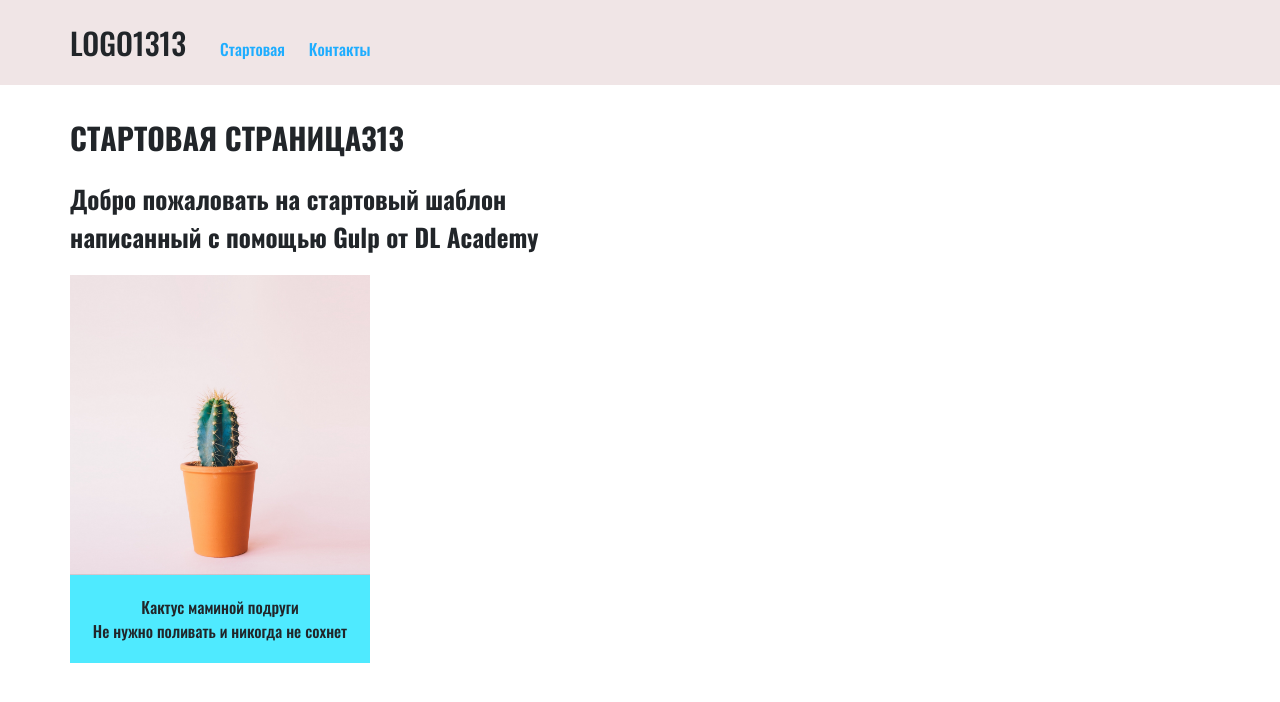
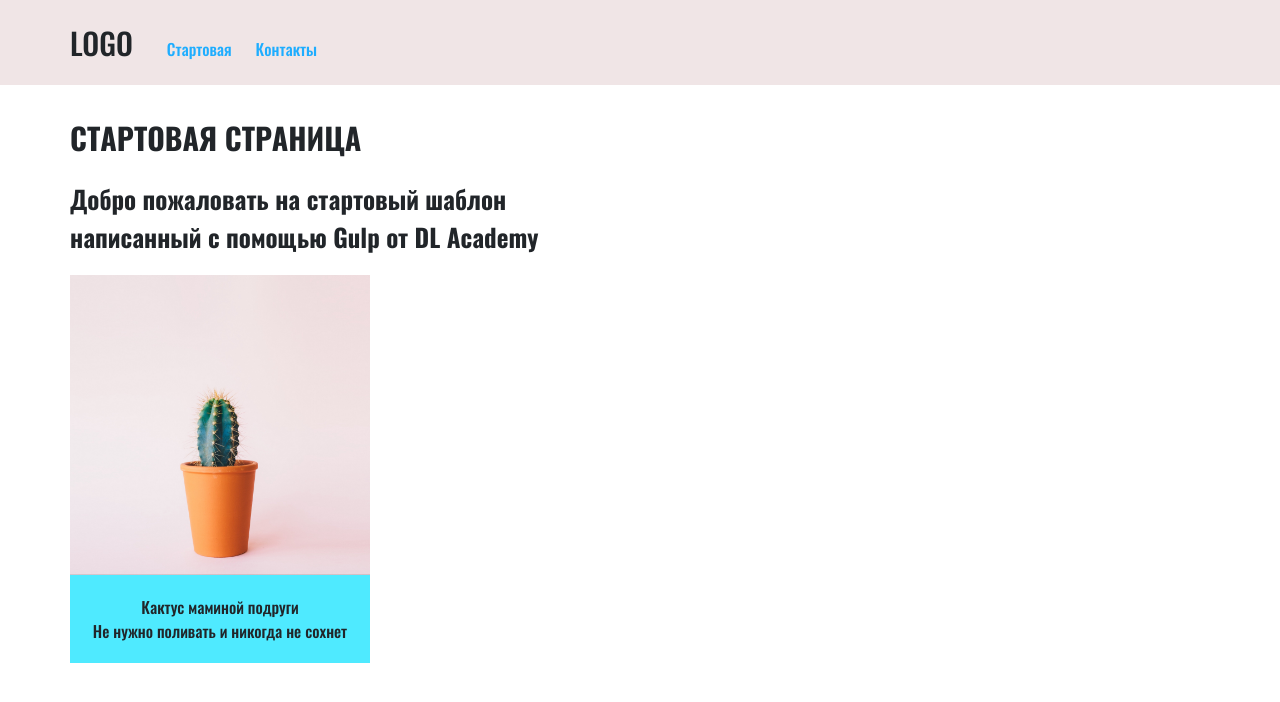
Before and after one commit to MitrofanovaO/DL_Gulp, a website: page src/html/pages/index.html in a window 1280 px wide. Drawn offline with nearby package versions, Linux system fonts and the light colour scheme; files that its build step writes are made by us from their sources; files whose address does not match are found by name.

Commit message:
Убрал ненужные текста после тестов и починил ссылки

```diff
--- a/src/html/components/header.html
+++ b/src/html/components/header.html
@@ -1,9 +1,9 @@
 <div class="header">
   <div class="container">
     <div class="header__content">
-      <span class="header__logo">LOGO1313</span>
-      <a href="./../pages/index.html" class="header__link index">Стартовая</a>
-      <a href="./../pages/contacts.html" class="header__link hookah">Контакты</a>
+      <span class="header__logo">LOGO</span>
+      <a href="./index.html" class="header__link index">Стартовая</a>
+      <a href="./contacts.html" class="header__link hookah">Контакты</a>
     </div>
   </div>
 </div>
--- a/src/html/pages/index.html
+++ b/src/html/pages/index.html
@@ -11,7 +11,7 @@
     <div class="container">
       <div class="start-block__content">
 
-        <h1 class="title-block title-block_one">Стартовая страница313</h1>
+        <h1 class="title-block title-block_one">Стартовая страница</h1>
         <h2 class="title-block title-block_two">Добро пожаловать на стартовый шаблон написанный с помощью Gulp от DL Academy</h2>
 
         <div class="parallax-card">
```
